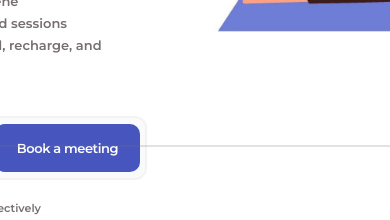
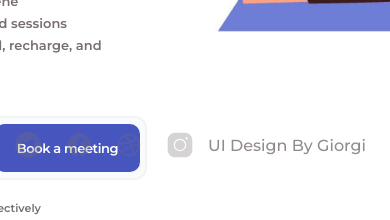
Before and after one commit to akinevans/meditate-the-world, a React (Create React App) app: page / in a window 390 px wide. Shown: the part 560-780 px from the top of the page. Built offline with nearby package versions, Linux system fonts and the light colour scheme.

Commit message:
Implement Footer component responsive tablet and mobile views

```diff
--- a/src/components/Footer.css
+++ b/src/components/Footer.css
@@ -68,3 +68,106 @@
 
   transition: color 0.2s ease-in-out;
 }
+
+/** Tablet View 1225px */
+/** Tablet View 1225px */
+/** Tablet View 1225px */
+
+@media (max-width: 1225px) {
+  .footer-inner-wrapper {
+    justify-content: space-around;
+    width: 100%;
+    /* outline: 2px solid blue; */
+  }
+} /* End Tablet View 1225px */
+
+/** Tablet View 1000px */
+/** Tablet View 1000px */
+/** Tablet View 1000px */
+
+@media (max-width: 1000px) {
+  .footer-inner-wrapper {
+    justify-content: space-evenly;
+    width: 100%;
+    /* outline: 2px solid blue; */
+  }
+
+  .social-wrapper {
+    justify-content: space-between;
+    width: 120px;
+    /* outline: 2px solid green; */
+  }
+
+  .footer-spacer {
+    width: 550px;
+    height: 1px;
+    opacity: 0.2;
+    border-bottom: 2px solid var(--text-secondary);
+  }
+} /* End Tablet View 1000px */
+
+/** Mobile View 875px */
+/** Mobile View 875px */
+/** Mobile View 875px */
+
+@media (max-width: 875px) {
+  .footer-outer-wrapper {
+    margin-top: -20px;
+    /* outline: 2px solid red; */
+  }
+
+  .footer-inner-wrapper {
+    justify-content: space-evenly;
+    margin-top: 100px;
+    width: 875px;
+    /* outline: 2px solid blue; */
+  }
+
+  .social-wrapper {
+    justify-content: space-between;
+    width: 150px;
+    /* outline: 2px solid green; */
+  }
+
+  .footer-spacer {
+    width: 400px;
+    height: 1px;
+    opacity: 0.2;
+    border-bottom: 2px solid var(--text-secondary);
+  }
+} /* End Tablet View 875px */
+
+/** Mobile View 730px */
+/** Mobile View 730px */
+/** Mobile View 730px */
+
+@media (max-width: 730px) {
+  .footer-outer-wrapper {
+    margin-bottom: 80px;
+  }
+
+  .footer-inner-wrapper {
+    justify-content: space-evenly;
+    /* outline: 2px solid blue; */
+  }
+
+  .social-wrapper {
+    width: 180px;
+    /* outline: 2px solid green; */
+  }
+
+  .social-wrapper img {
+    width: 28px;
+    height: 28px;
+  }
+
+  .footer-spacer {
+    display: none;
+  }
+
+  .credit {
+    margin-right: 10px;
+    font-size: 16px;
+    font-weight: 500;
+  }
+} /* End Tablet View 730px */
```
